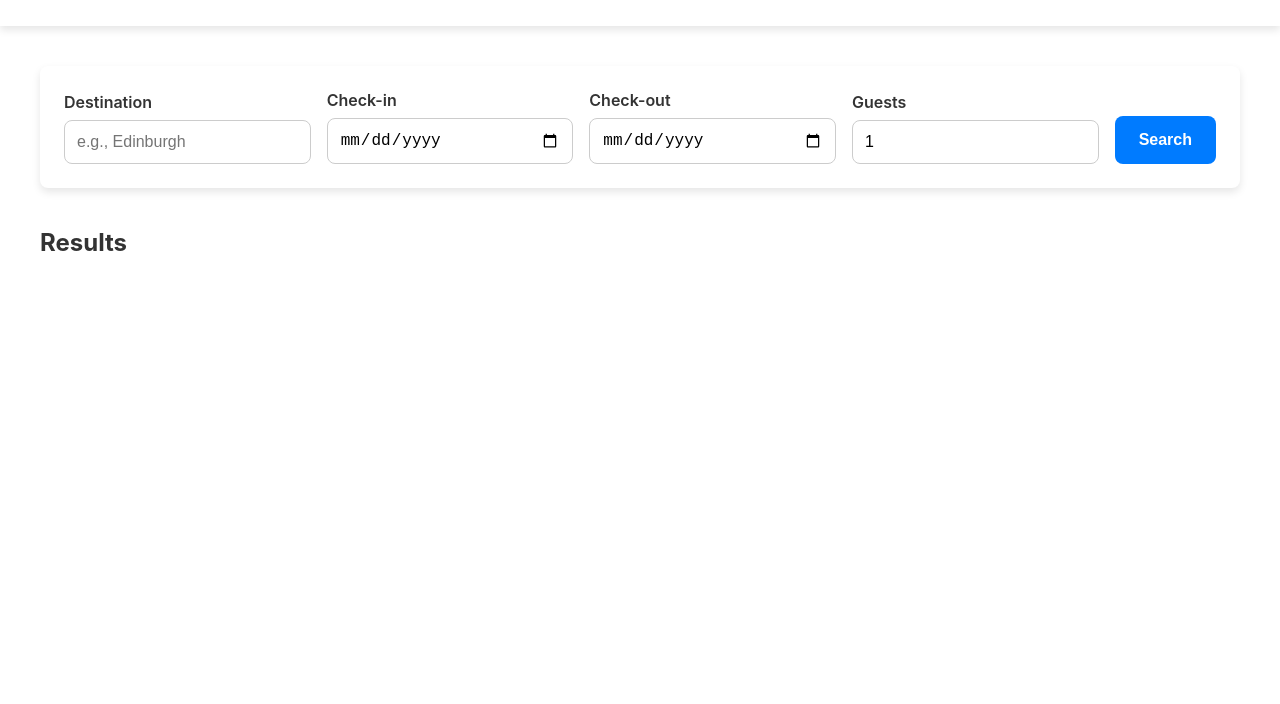
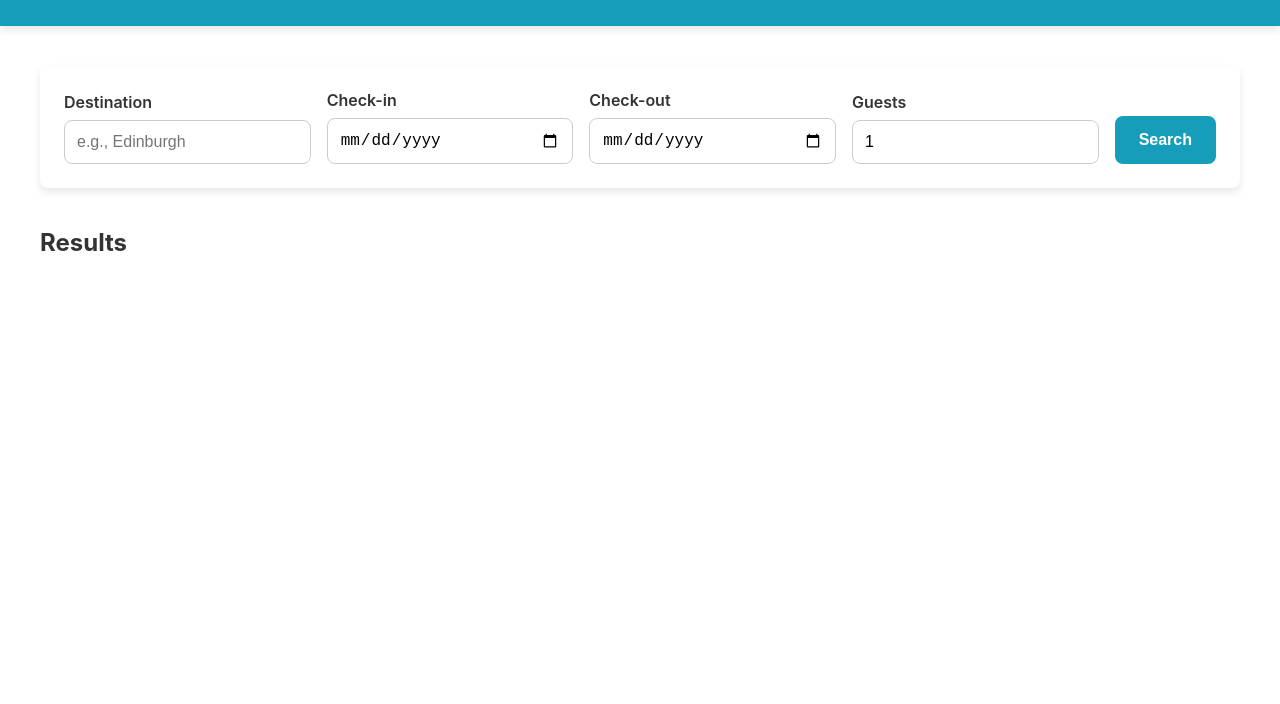
Before and after one commit to harrisabdullah/F28WP-CW, a website: page public/search/search.html in a window 1280 px wide. Shown: the part 96-800 px from the top of the page. Drawn offline with Linux system fonts and the light colour scheme.

Commit message:
sgdhfnhm

```diff
--- a/public/login/style.css
+++ b/public/login/style.css
@@ -1,6 +1,6 @@
 /* Using CSS variables for easy-to-change colors */
 :root {
-    --primary-color: #159db9;
+    --primary-color: rgb(21, 157, 185);
     --light-gray: #f4f4f4;
     --dark-gray: #333;
     --border-radius: 8px;
--- a/public/search/style.css
+++ b/public/search/style.css
@@ -1,6 +1,6 @@
 /* Using CSS variables for easy-to-change colors */
 :root {
-    --primary-color: #007bff;
+    --primary-color: rgb(21, 157, 185);
     --light-gray: #f4f4f4;
     --dark-gray: #333;
     --border-radius: 8px;
@@ -16,7 +16,7 @@ body {
 }
 
 header {
-    background-color: white;
+    background-color: rgb(21, 157, 185);
     padding: 20px 40px;
     box-shadow: var(--box-shadow);
     text-align: center;
```
Also changed, not shown: public/search/search.html (renamed from public/search/index.html).
